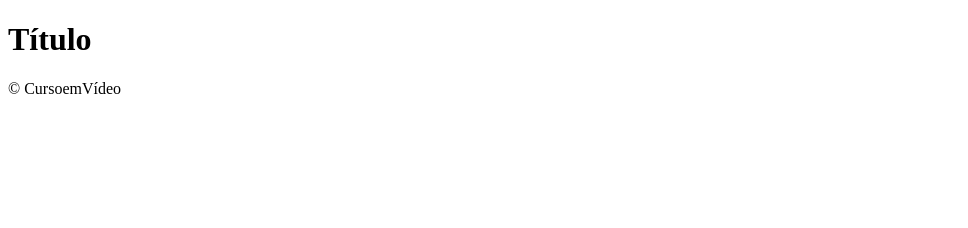
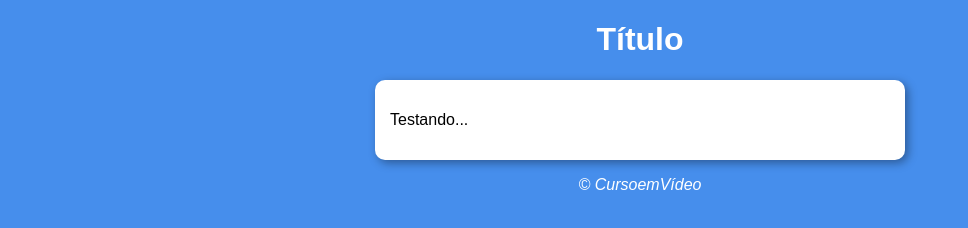
Before and after one commit to felipealmeida92/javascript, a plain HTML site: page aula12ex/modelo.html in a window 1280 px wide. Shown: the whole page, without its empty margins (0-968 px from the left). Drawn offline with Linux system fonts and the light colour scheme.

Commit message:
Estilos e Scripts criados

```diff
--- a/aula12ex/estilos/style.css
+++ b/aula12ex/estilos/style.css
@@ -1,15 +1,25 @@
 body {
-
+    background-color: rgb(70, 142, 236);
+    font-family: Arial, Helvetica, sans-serif;
+    font: normal 1em;
 }
 
 header {
-
+    color: white;
+    text-align: center;
 }
 
 section {
-
+    background-color: white;
+    border-radius: 10px;
+    padding: 15px;
+    width: 500px;
+    margin: auto;
+    box-shadow: 3px 3px 10px rgba(0, 0, 0, 0.363);
 }
 
 footer {
-
+    color: white;
+    text-align: center;
+    font-style: italic;
 }
--- a/aula12ex/modelo.html
+++ b/aula12ex/modelo.html
@@ -12,7 +12,7 @@
     </header>
     <section>
         <div>
-
+            <p>Testando...</p>
         </div>
         <div>
 
@@ -21,5 +21,6 @@
     <footer>
         <p>&copy; CursoemVídeo</p>
     </footer>
+    <script src="script.js"></script>
 </body>
 </html>
```
Also changed, not shown: aula12ex/script.js (added).
